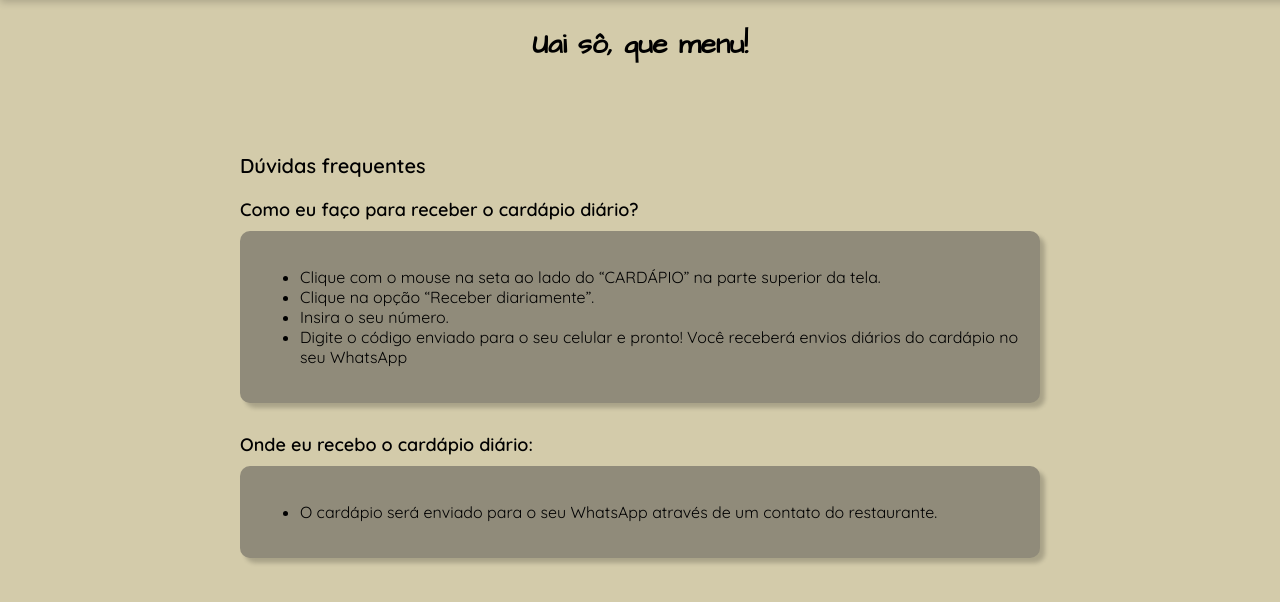
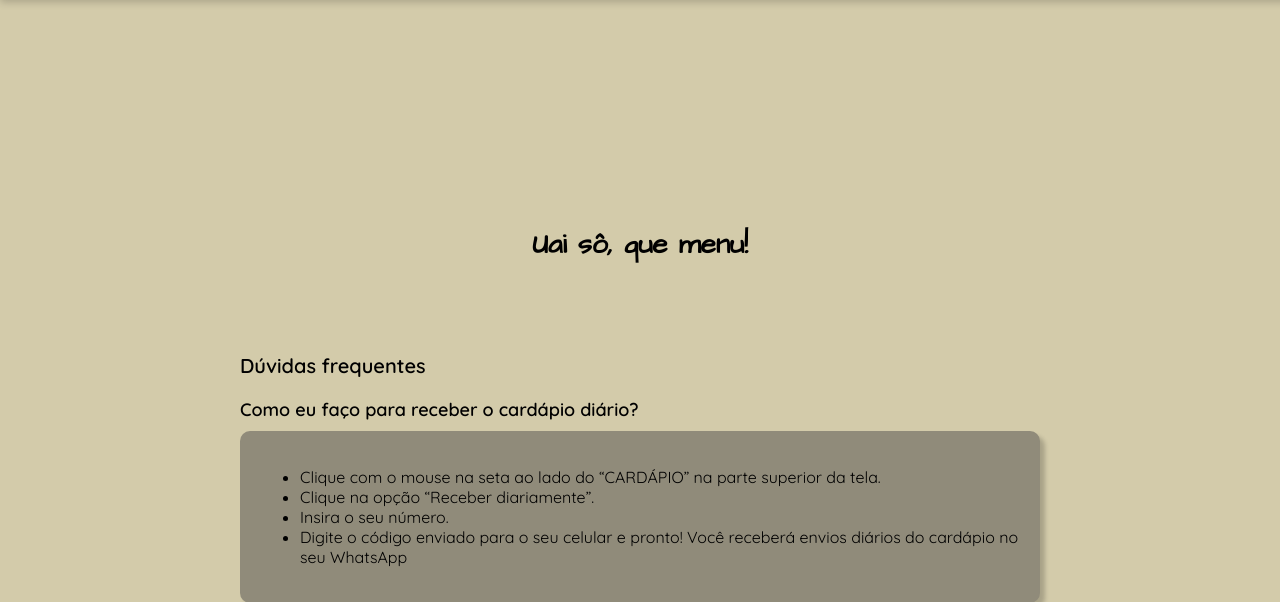
Before and after one commit to dudabas/projetec, a PHP site: page /duvidas.html in a window 1280 px wide. Shown: the part 75-677 px from the top of the page. Run offline with PHP 8.4, Linux system fonts and the light colour scheme.

Commit message:
Update duvidas.css

```diff
--- a/duvidas.css
+++ b/duvidas.css
@@ -46,7 +46,7 @@ body {
 
   h1 {
     font-family: 'Architects Daughter', cursive;
-    margin-top: 100px;
+    margin-top: 300px;
     font-size: 28px;
     text-align: center;
   }
```
